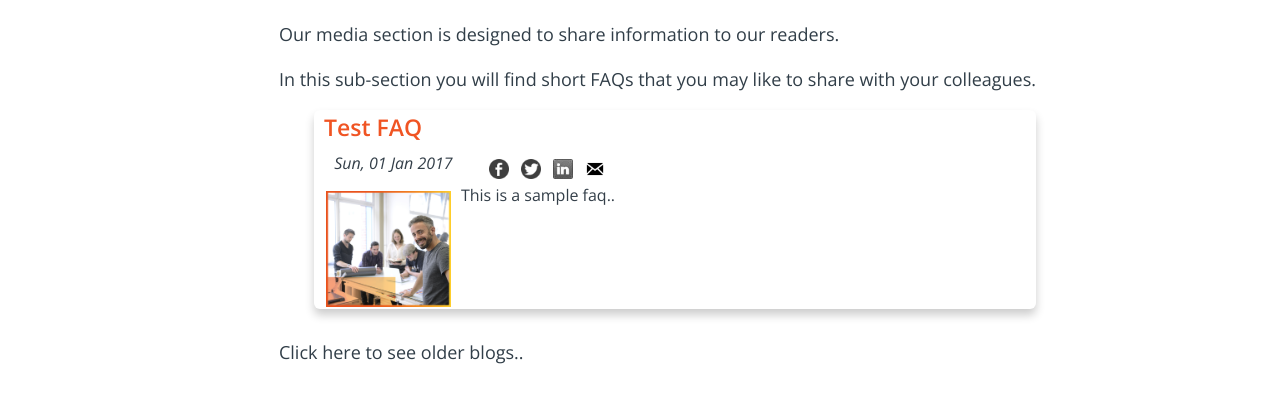
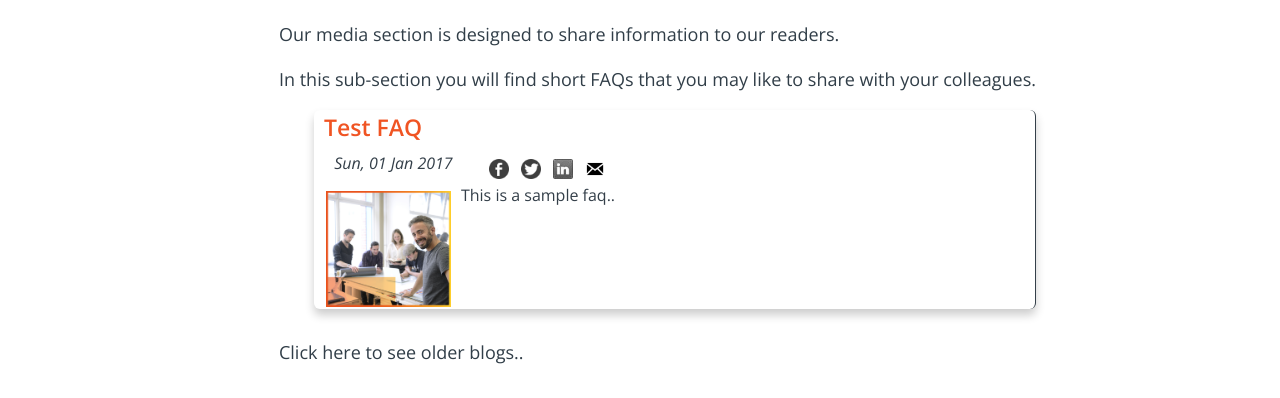
Before and after one commit to Digital-Business-Council/Digital-Business-Council.github.io, a Jekyll site: the page built from pages/business-zone/blogs/faq-landing-page.md, in a window 1280 px wide. Shown: the part 269-667 px from the top of the page. Built offline with Jekyll 4.4.1, drawn with Linux system fonts in a browser that asks for light colours.

Commit message:
Update _common.scss

```diff
--- a/_sass/_common.scss
+++ b/_sass/_common.scss
@@ -157,6 +157,7 @@ img{
     padding-bottom:0px;
     margin-bottom:3px;
     text-align:left;
+    border-right: 1px solid $dbc-secondary;
     box-shadow: 0px 6px 10px 0px rgba(0,0,0,0.2);
 
   .social-img{    -webkit-filter: grayscale(100%); /* Safari 6.0 - 9.0 */
```
